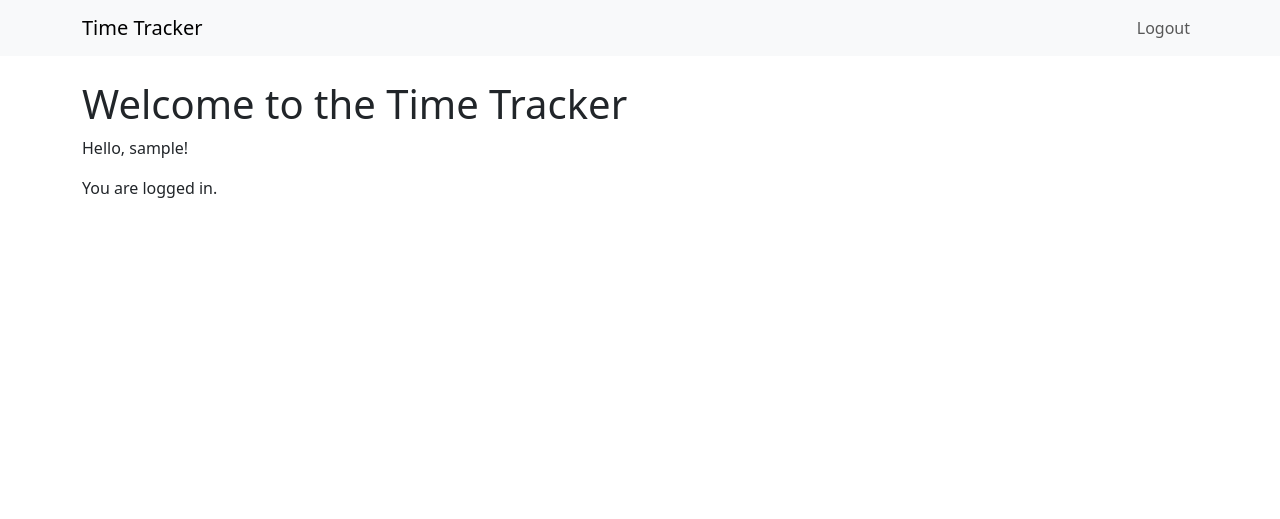
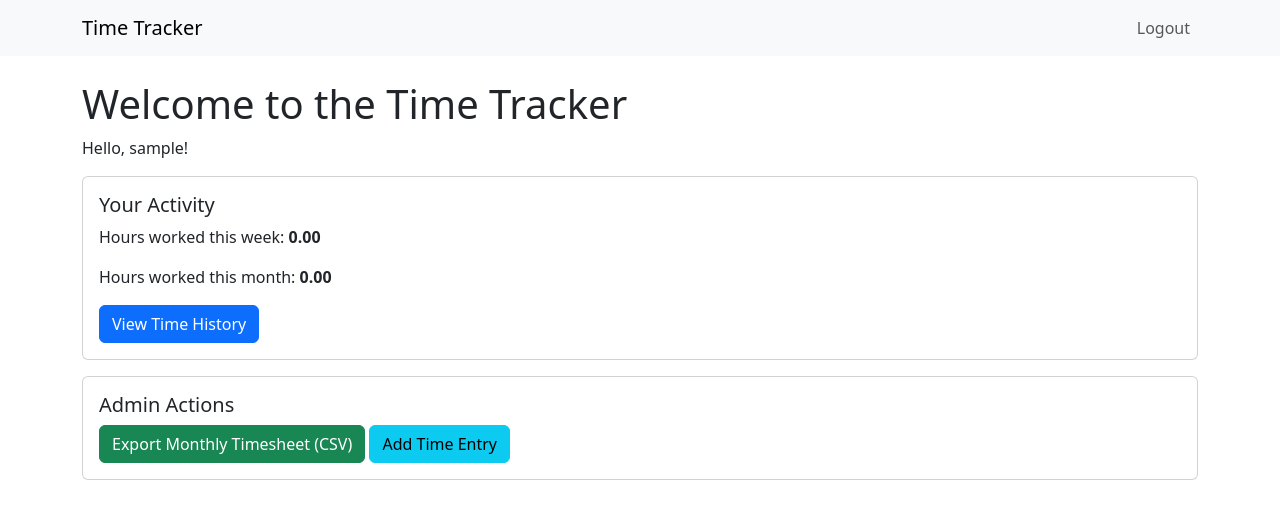
Before and after one commit to denikom72/timetracker_python_django, a Django app: page / in a window 1280 px wide. Shown: the top 519 px of the page. Run offline with Django 5.2, Linux system fonts and the light colour scheme; the visitor is signed in with stand-in values (Sample User, id 1); data that the repository does not hold is empty.

Commit message:
feat: Implement Release 2.0

```diff
--- a/timetracker/settings.py
+++ b/timetracker/settings.py
@@ -128,3 +128,5 @@ STATIC_URL = 'static/'
 DEFAULT_AUTO_FIELD = 'django.db.models.BigAutoField'
 
 AUTH_USER_MODEL = 'tracker.CustomUser'
+
+LOGIN_URL = 'login'
--- a/tracker/models.py
+++ b/tracker/models.py
@@ -1,5 +1,6 @@
 from django.db import models
 from django.contrib.auth.models import AbstractUser
+from django.utils import timezone
 import uuid
 
 class Role(models.Model):
@@ -25,13 +26,35 @@ class ManagedRole(models.Model):
 class CustomUser(AbstractUser):
     roles = models.ManyToManyField(Role, blank=True)
 
+    @property
+    def is_manager(self):
+        manager_roles = ManagedRole.objects.values_list('manager_role', flat=True)
+        user_roles = self.roles.all()
+        return any(role.id in manager_roles for role in user_roles)
+
+    @property
+    def managed_users(self):
+        if not self.is_manager:
+            return CustomUser.objects.none()
+
+        managed_roles_qs = ManagedRole.objects.filter(manager_role__in=self.roles.all())
+        managed_roles_ids = managed_roles_qs.values_list('managed_role_id', flat=True)
+
+        return CustomUser.objects.filter(roles__id__in=managed_roles_ids)
+
     def __str__(self):
         return self.username
 
 class CheckInCheckOut(models.Model):
     user = models.ForeignKey(CustomUser, on_delete=models.CASCADE)
-    check_in_time = models.DateTimeField(auto_now_add=True)
+    check_in_time = models.DateTimeField(default=timezone.now)
     check_out_time = models.DateTimeField(null=True, blank=True)
+
+    @property
+    def duration(self):
+        if self.check_out_time:
+            return (self.check_out_time - self.check_in_time).total_seconds() / 3600
+        return 0
 
     def __str__(self):
         return f"{self.user.username} - {self.check_in_time}"
@@ -43,3 +66,12 @@ class QRCode(models.Model):
 
     def __str__(self):
         return f"QR Code for {self.user.username}"
+
+class TimeEntryLog(models.Model):
+    entry = models.ForeignKey(CheckInCheckOut, on_delete=models.CASCADE)
+    edited_by = models.ForeignKey(CustomUser, on_delete=models.CASCADE)
+    edited_at = models.DateTimeField(auto_now_add=True)
+    old_check_in = models.DateTimeField()
+    new_check_in = models.DateTimeField()
+    old_check_out = models.DateTimeField(null=True, blank=True)
+    new_check_out = models.DateTimeField(null=True, blank=True)
--- a/tracker/templates/tracker/index.html
+++ b/tracker/templates/tracker/index.html
@@ -4,7 +4,35 @@
     <h1>Welcome to the Time Tracker</h1>
     {% if user.is_authenticated %}
         <p>Hello, {{ user.username }}!</p>
-        <p>You are logged in.</p>
+
+        <div class="card">
+            <div class="card-body">
+                <h5 class="card-title">Your Activity</h5>
+                <p class="card-text">Hours worked this week: <strong>{{ weekly_hours|floatformat:2 }}</strong></p>
+                <p class="card-text">Hours worked this month: <strong>{{ monthly_hours|floatformat:2 }}</strong></p>
+                <a href="{% url 'time_history' %}" class="btn btn-primary">View Time History</a>
+            </div>
+        </div>
+
+        {% if user.is_manager %}
+        <div class="card mt-3">
+            <div class="card-body">
+                <h5 class="card-title">Manager Actions</h5>
+                <a href="{% url 'team_timesheet' %}" class="btn btn-primary">View Team Timesheet</a>
+            </div>
+        </div>
+        {% endif %}
+
+        {% if user.is_staff %}
+        <div class="card mt-3">
+            <div class="card-body">
+                <h5 class="card-title">Admin Actions</h5>
+                <a href="{% url 'export_monthly_timesheet' %}" class="btn btn-success">Export Monthly Timesheet (CSV)</a>
+                <a href="{% url 'add_time_entry' %}" class="btn btn-info">Add Time Entry</a>
+            </div>
+        </div>
+        {% endif %}
+
     {% else %}
         <p>Please <a href="{% url 'login' %}">log in</a> to use the time tracker.</p>
     {% endif %}
--- a/tracker/urls.py
+++ b/tracker/urls.py
@@ -5,4 +5,10 @@ urlpatterns = [
     path('', views.index, name='index'),
     path('login/', views.user_login, name='login'),
     path('logout/', views.user_logout, name='logout'),
+    path('history/', views.time_history, name='time_history'),
+    path('team/', views.team_timesheet, name='team_timesheet'),
+    path('export/monthly_timesheet/', views.export_monthly_timesheet, name='export_monthly_timesheet'),
+    path('user/<int:user_id>/timesheet/', views.view_user_timesheet, name='view_user_timesheet'),
+    path('time_entry/<int:entry_id>/edit/', views.edit_time_entry, name='edit_time_entry'),
+    path('time_entry/add/', views.add_time_entry, name='add_time_entry'),
 ]
--- a/tracker/views.py
+++ b/tracker/views.py
@@ -1,9 +1,41 @@
-from django.shortcuts import render, redirect
+from django.shortcuts import render, redirect, get_object_or_404
 from django.contrib.auth.forms import AuthenticationForm
 from django.contrib.auth import login, logout
+from django.utils import timezone
+from datetime import timedelta
+from .models import CheckInCheckOut, CustomUser, TimeEntryLog
+from django.contrib.auth.decorators import login_required
+from django.core.paginator import Paginator
+import csv
+from django.http import HttpResponse
+from .forms import TimeEntryForm, NewTimeEntryForm
 
 def index(request):
-    return render(request, 'tracker/index.html')
+    context = {}
+    if request.user.is_authenticated:
+        now = timezone.now()
+
+        # Weekly hours
+        start_of_week = now.date() - timedelta(days=now.weekday())
+        weekly_checkins = CheckInCheckOut.objects.filter(
+            user=request.user,
+            check_in_time__date__gte=start_of_week,
+            check_out_time__isnull=False
+        )
+        weekly_hours = sum(((ci.check_out_time - ci.check_in_time) for ci in weekly_checkins), timedelta())
+        context['weekly_hours'] = weekly_hours.total_seconds() / 3600
+
+        # Monthly hours
+        start_of_month = now.date().replace(day=1)
+        monthly_checkins = CheckInCheckOut.objects.filter(
+            user=request.user,
+            check_in_time__date__gte=start_of_month,
+            check_out_time__isnull=False
+        )
+        monthly_hours = sum(((ci.check_out_time - ci.check_in_time) for ci in monthly_checkins), timedelta())
+        context['monthly_hours'] = monthly_hours.total_seconds() / 3600
+
+    return render(request, 'tracker/index.html', context)
 
 def user_login(request):
     if request.method == 'POST':
@@ -11,7 +43,7 @@ def user_login(request):
         if form.is_valid():
             user = form.get_user()
             login(request, user)
-            return redirect('index')  # Redirect to a dashboard or index page
+            return redirect('index')
     else:
         form = AuthenticationForm()
     return render(request, 'tracker/login.html', {'form': form})
@@ -19,3 +51,144 @@ def user_login(request):
 def user_logout(request):
     logout(request)
     return redirect('index')
+
+@login_required
+def time_history(request):
+    checkin_list = CheckInCheckOut.objects.filter(user=request.user).order_by('-check_in_time')
+    paginator = Paginator(checkin_list, 10)
+
+    page_number = request.GET.get('page')
+    page_obj = paginator.get_page(page_number)
+    return render(request, 'tracker/time_history.html', {'page_obj': page_obj})
+
+@login_required
+def team_timesheet(request):
+    if not request.user.is_manager:
+        return redirect('index')
+
+    managed_users = request.user.managed_users
+
+    now = timezone.now()
+    start_of_week = now.date() - timedelta(days=now.weekday())
+
+    timesheet_data = []
+    for user in managed_users:
+        weekly_checkins = CheckInCheckOut.objects.filter(
+            user=user,
+            check_in_time__date__gte=start_of_week,
+            check_out_time__isnull=False
+        )
+        weekly_hours = sum(((ci.check_out_time - ci.check_in_time) for ci in weekly_checkins), timedelta())
+        timesheet_data.append({
+            'user': user,
+            'weekly_hours': weekly_hours.total_seconds() / 3600
+        })
+
+    return render(request, 'tracker/team_timesheet.html', {'timesheet_data': timesheet_data})
+
+@login_required
+def export_monthly_timesheet(request):
+    if not request.user.is_staff:
+        return redirect('index')
+
+    response = HttpResponse(content_type='text/csv')
+    response['Content-Disposition'] = 'attachment; filename="monthly_timesheet.csv"'
+
+    writer = csv.writer(response)
+    writer.writerow(['Username', 'Total Hours'])
+
+    now = timezone.now()
+    start_of_month = now.date().replace(day=1)
+
+    if now.month == 12:
+        start_of_next_month = now.date().replace(year=now.year + 1, month=1, day=1)
+    else:
+        start_of_next_month = now.date().replace(month=now.month + 1, day=1)
+
+    users = CustomUser.objects.all()
+    for user in users:
+        monthly_checkins = CheckInCheckOut.objects.filter(
+            user=user,
+            check_in_time__date__gte=start_of_month,
+            check_in_time__date__lt=start_of_next_month,
+            check_out_time__isnull=False
+        )
+        monthly_hours = sum(((ci.check_out_time - ci.check_in_time) for ci in monthly_checkins), timedelta())
+        writer.writerow([user.username, f"{monthly_hours.total_seconds() / 3600:.2f}"])
+
+    return response
+
+@login_required
+def view_user_timesheet(request, user_id):
+    if not request.user.is_manager:
+        return redirect('index')
+
+    managed_user = get_object_or_404(CustomUser, id=user_id)
+    if managed_user not in request.user.managed_users.all():
+        return redirect('team_timesheet')
+
+    checkin_list = CheckInCheckOut.objects.filter(user=managed_user).order_by('-check_in_time')
+    paginator = Paginator(checkin_list, 10)
+
+    page_number = request.GET.get('page')
+    page_obj = paginator.get_page(page_number)
+
+    context = {
+        'managed_user': managed_user,
+        'page_obj': page_obj
+    }
+    return render(request, 'tracker/view_user_timesheet.html', context)
+
+@login_required
+def edit_time_entry(request, entry_id):
+    if not request.user.is_manager:
+        return redirect('index')
+
+    entry = get_object_or_404(CheckInCheckOut, id=entry_id)
+    managed_user = entry.user
+
+    if managed_user not in request.user.managed_users.all():
+        return redirect('team_timesheet')
+
+    if request.method == 'POST':
+        old_entry = get_object_or_404(CheckInCheckOut, id=entry_id)
+        old_check_in = old_entry.check_in_time
+        old_check_out = old_entry.check_out_time
+
+        form = TimeEntryForm(request.POST, instance=entry)
+        if form.is_valid():
+            new_entry = form.save() # Save the form first to update the entry object
+
+            TimeEntryLog.objects.create(
+                entry=new_entry,
+                edited_by=request.user,
+                old_check_in=old_check_in,
+                new_check_in=new_entry.check_in_time,
+                old_check_out=old_check_out,
+                new_check_out=new_entry.check_out_time
+            )
+
+            return redirect('view_user_timesheet', user_id=managed_user.id)
+    else:
+        form = TimeEntryForm(instance=entry)
+
+    context = {
+        'form': form,
+        'entry': entry
+    }
+    return render(request, 'tracker/edit_time_entry.html', context)
+
+@login_required
+def add_time_entry(request):
+    if not request.user.is_staff:
+        return redirect('index')
+
+    if request.method == 'POST':
+        form = NewTimeEntryForm(request.POST)
+        if form.is_valid():
+            form.save()
+            return redirect('index')
+    else:
+        form = NewTimeEntryForm()
+
+    return render(request, 'tracker/add_time_entry.html', {'form': form})
```
Also changed, not shown: tracker/forms.py (added, +21 -0 lines), tracker/templates/tracker/add_time_entry.html (added, +10 -0 lines), tracker/templates/tracker/edit_time_entry.html (added, +11 -0 lines), tracker/templates/tracker/team_timesheet.html (added, +23 -0 lines), tracker/templates/tracker/time_history.html (added, +45 -0 lines), tracker/templates/tracker/view_user_timesheet.html (added, +48 -0 lines), tracker/tests.py (+94 -3 lines), README.md, tracker/migrations/0002_timeentrylog.py (added), tracker/migrations/0003_alter_checkincheckout_check_in_time.py (added).
